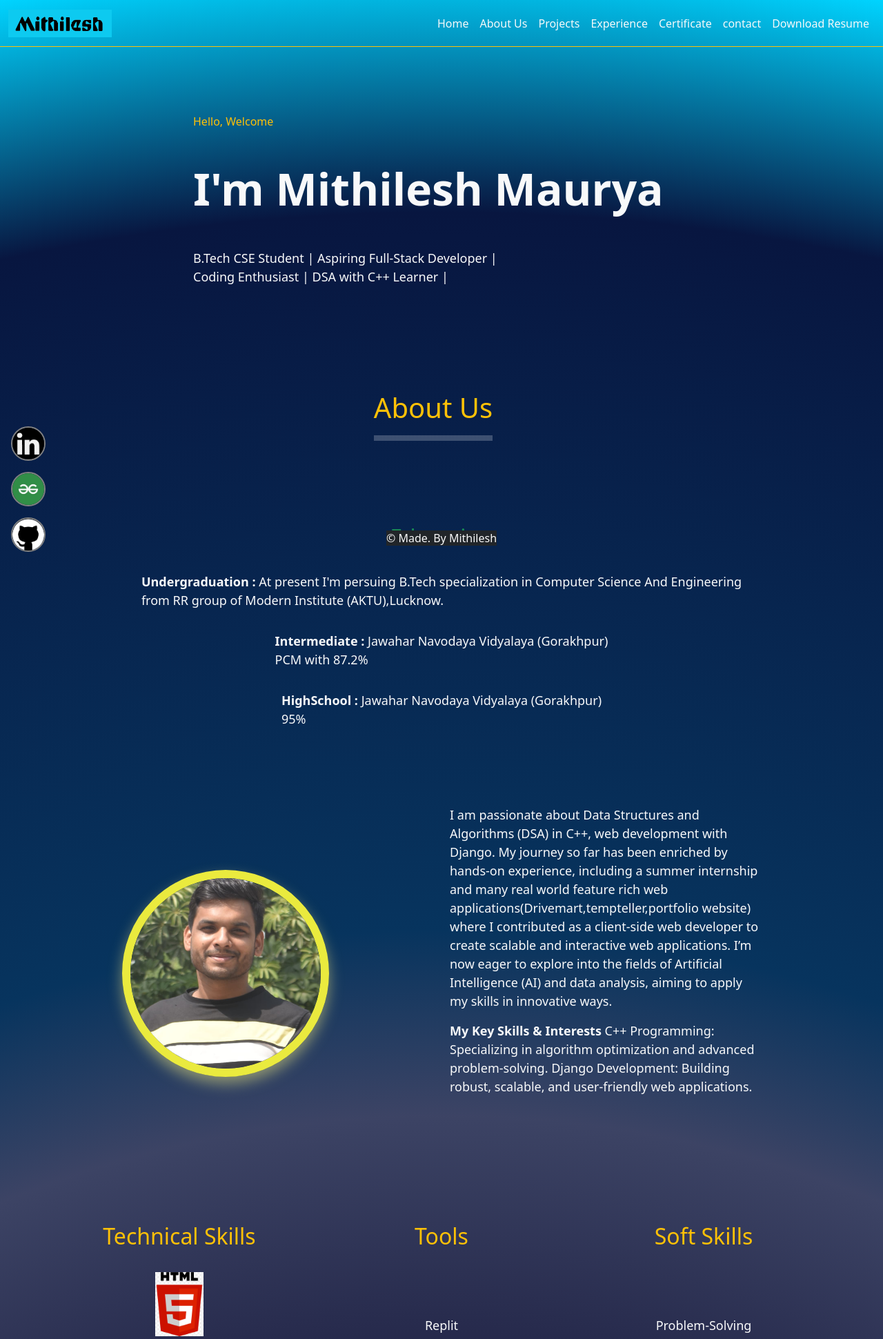
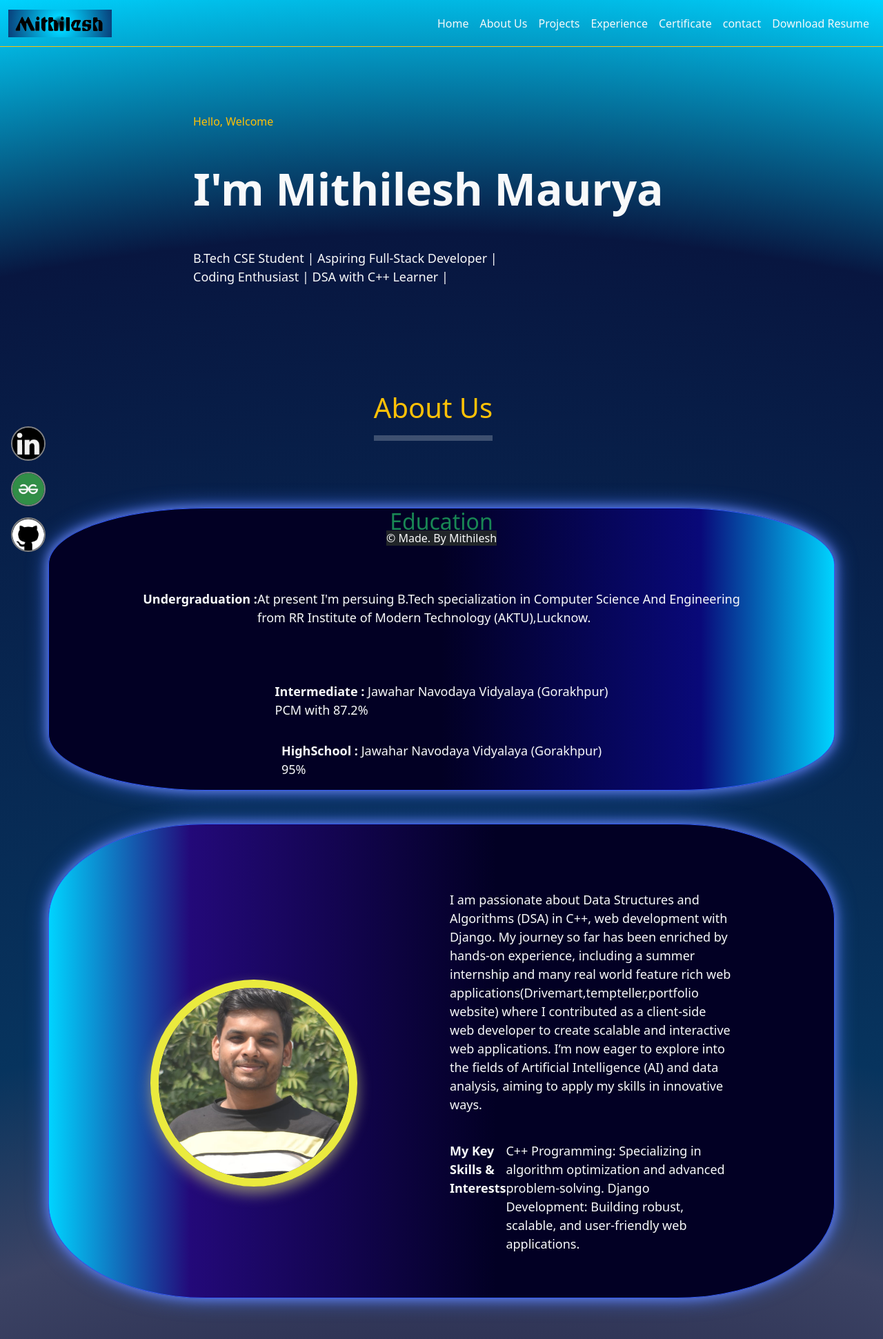
Before and after one commit to mauryamithilesh2/django_portfolio, a Django app: page / in a window 1280 px wide. Shown: the top 1941 px of the page at 69% size. Run offline with Django 5.2, Linux system fonts and the light colour scheme; some libraries are stand-ins or nearby versions.

Commit message:
add css property

```diff
--- a/portfolio/static/css/style.css
+++ b/portfolio/static/css/style.css
@@ -156,3 +156,28 @@ color: rgb(229, 248, 248);
 .project-container:hover .project-img {
     opacity: 0.8; /* Slight fade effect */
 }
+
+
+.box-round{
+    border: 1px solid rgb(51, 89, 243);
+    border-radius: 20%;
+    background: rgb(2,0,36);
+background: linear-gradient(90deg, rgba(2,0,36,1) 50%, rgba(9,9,121,1) 83%, rgba(0,212,255,1) 100%);
+}
+.box-round1{
+    border: 1px solid rgb(51, 89, 243);
+    border-radius: 20%;
+background: rgb(0,212,255);
+background: linear-gradient(90deg, rgba(0,212,255,1) 0%, rgba(35,9,121,1) 18%, rgba(2,0,36,1) 57%);
+}
+
+.box{
+
+    box-shadow: 0px 0px 30px rgb(62, 113, 234),0px 0px 15px rgb(134, 134, 222);
+}
+
+
+.logo-bg{
+    background: rgb(0,21,36);
+background: radial-gradient(circle, rgba(0,21,36,1) 0%, rgba(0,212,255,1) 15%, rgba(9,62,121,1) 100%);
+}
--- a/portfolio/templates/base.html
+++ b/portfolio/templates/base.html
@@ -16,7 +16,7 @@
     <nav class="navbar navbar-expand-lg  sticky-md-top border-bottom border-warning">
         <div class="container-fluid ">
             <a class="navbar-brand" style="padding-right:240px;" href="{% url 'home' %}"><img
-                    src="{% static 'images/mithilesh.png' %}" alt="" height="40" width="150" class="bg-info opacity-30"></a>
+                    src="{% static 'images/mithilesh.png' %}" alt="" height="40" width="150" class="logo-bg"></a>
             <button class="navbar-toggler bg-light" type="button" data-bs-toggle="collapse" data-bs-target="#navbarNav"
                 aria-controls="navbarNav" aria-expanded="false" aria-label="Toggle navigation">
                 <span class="navbar-toggler-icon"></span>
@@ -66,15 +66,15 @@
             </div>
             </br>
 
-            <div class="col-md-12 col-lg-12 mt-5">
-                <h2 class="text-center" style="color: pink"> <span class=" text-success moving-line">Education</span>
+            <div class="col-md-12 col-lg-12 mt-4 mt-3 box-round box text-white">
+                <h2 class="text-center" style="color: dark"> <span class=" text-success moving-line">Education</span>
                 </h2>
                 </br>
                 <div class="d-flex flex-column align-items-center gap-3">
 
-                    <p class="mb-6 lead text-light moving-line">
+                    <p class="mb-6 lead text-light moving-line d-flex justify-content-center p-5">
                         <b class="fw-bold">Undergraduation : </b> At present I'm persuing B.Tech specialization in Computer Science And
-                        Engineering<br> from RR group of Modern Institute (AKTU),Lucknow.
+                        Engineering<br> from RR Institute of Modern Technology (AKTU),Lucknow.
                     </p>
                     <p class="mb-6 lead text-light moving-line">
                         <b class="fw-bold">Intermediate : </b> Jawahar Navodaya Vidyalaya (Gorakhpur)<br>
@@ -90,11 +90,11 @@
         </div>
 
 
-        <div class="row d-flex align-items-center my-5 ">
+        <div class="row d-flex align-items-center my-5 box-round1 box text-white p-5">
 
 
 
-            <div class="col-xl-5 offset-xl-1 col-lg-5 offset-lg-1 col-md-6  mt-5 text-center">
+            <div class="col-xl-5 offset-xl-1 col-lg-5 offset-lg-1 col-md-6  mt-3 text-center">
                 <div class="circular-image-container mt-5">
                     <img src="{% static 'images/myself.jpg' %}" alt="Profile"
                         class="img-fluid circular-image d-block mx-auto">
@@ -111,7 +111,7 @@
                         {% comment %} title {% endcomment %}
 
 
-                        <p class="mb-6 lead text-light moving-line">
+                        <p class="mb-6 lead text-light moving-line d-flex justify-content-center">
                             {% comment %} Enthusiastic, self-motivated, reliable, and hardworking software developer
                             with
                             expertise in Django . Works well under pressure while demonstrating strong
@@ -126,7 +126,7 @@
                             aiming to apply my skills in innovative ways.
                         </p>
                         </br>
-                        <p class="mb-6 lead text-light moving-line">
+                        <p class="mb-6 lead text-light moving-line d-flex justify-content-center">
                             {% comment %} Enthusiastic, self-motivated, reliable, and hardworking software developer
                             with
                             expertise in Django . Works well under pressure while demonstrating strong
@@ -146,7 +146,7 @@
 
 
         <br><br>
-        <div class="row my-5 ">
+        <div class="row my-5  box-round box text-white p-5">
             <div class="col-md-4 col-lg-4 mt-4">
                 <h2 class="text-center" style="color: pink"><span class=" text-warning moving-line">Technical
                         Skills</span></h2>
@@ -286,10 +286,10 @@
 
     <br><br><br>
     <section id="experience">
-    <div class=" text-center mt-3">
+    <div class=" text-center mt-3 ">
         <h2 class="mb-5 text-warning">Experience</h2>
     </div>
-    <div class=" my-2">
+    <div class=" my-2 box-round1 box text-white p-5">
 
         {% for experience in experiences %}
         <div class="col-md-9 col-lg-9 mx-auto ">
```
